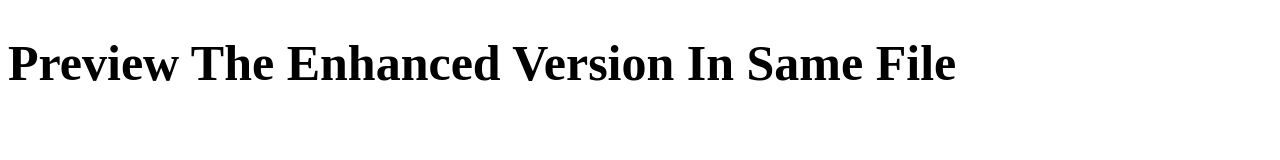
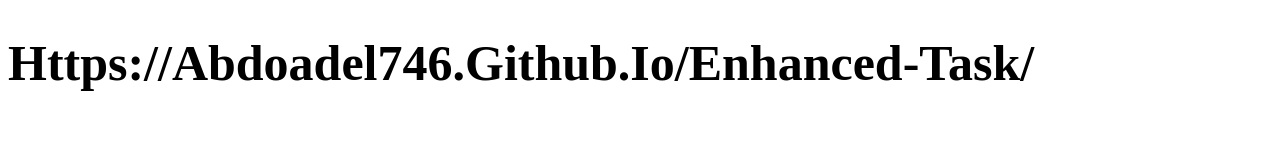
Before and after one commit to abdoAdel746/scripts, a plain HTML site: page index.html in a window 1280 px wide. Drawn offline with Linux system fonts and the light colour scheme.

Commit message:
Update index.html

```diff
--- a/index.html
+++ b/index.html
@@ -7,7 +7,8 @@
 </head>
 
 <body>
-    <h1 style="text-transform: capitalize; font-size: 50px;">preview the enhanced version in same file</h1>
+    <h1 style="text-transform: capitalize; font-size: 50px;">https://abdoadel746.github.io/enhanced-task/</h1>
+    <a href="https://abdoadel746.github.io/enhanced-task/">
     <script src="main.js"></script>
 </body>
 
```
